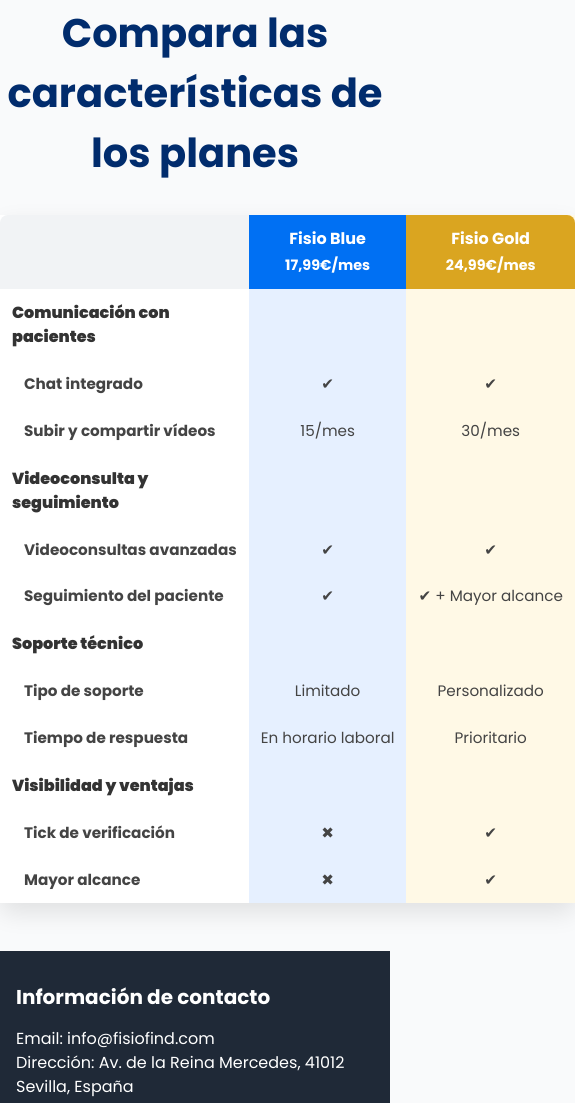
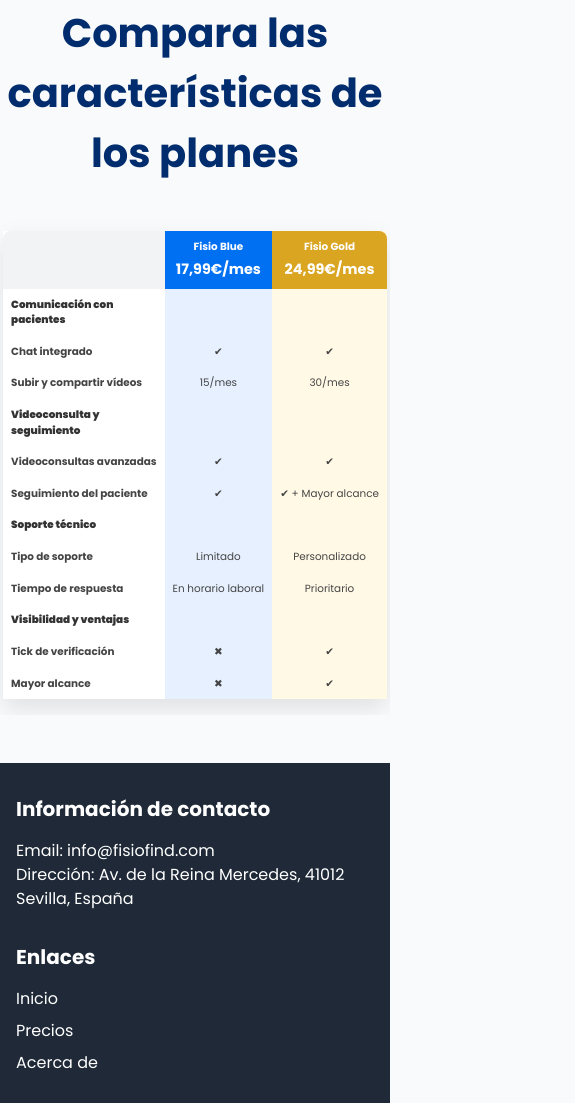
Before and after one commit to Proyecto-ISPP/Landing-Page, an Astro site: page /precios in a window 390 px wide. Shown: the part 2220-3323 px from the top of the page, 575 px wide, since content can reach past the window. Built offline with nearby package versions, Linux system fonts and the light colour scheme; Astro itself is replaced by a stand-in of ours.

Commit message:
fix: Arreglar la visualización de la tabla de precios para los móviles

```diff
--- a/src/pages/precios.astro
+++ b/src/pages/precios.astro
@@ -108,7 +108,7 @@ import gold from "../assets/gold.png";
     <h1 class="large-title" style="color: #012c6d;">
       Compara las características de los planes
     </h1>
-
+    <div class="tabla-responsive-wrapper">
       <table class="full-colored-table" id="tabla-comparativa">
         <colgroup>
           <col class="col-caracteristicas" />
@@ -196,6 +196,7 @@ import gold from "../assets/gold.png";
           </tr>
         </tbody>
       </table>
+    </div>
   </section>
 
   <script is:inline>
--- a/src/styles/precios.css
+++ b/src/styles/precios.css
@@ -379,3 +379,36 @@ h2 {
     margin-bottom: 1rem;
     margin-top: 2rem;
   }
+
+  tabla-comparativa {
+    /* Asegurarnos de que no se corte el contenido */
+    overflow-x: auto;
+    /* si usas display:block para la tabla,
+       asegúrate de darle un min-width apropiado */
+    width: 100%;
+  }
+
+  .full-colored-table table {
+    /* Así evitamos que se encoja; si le pones un min-width
+       mayor al ancho del contenedor, se mostrará scroll */
+    min-width: 600px;
+    /* Ajusta según cuántas columnas tengas */
+  }
+
+  .tabla-responsive-wrapper {
+    overflow-x: auto;
+    width: 100%;
+  }
+
+  @media (max-width: 640px) {
+    .full-colored-table th,
+    .full-colored-table td {
+      font-size: 0.65rem; /* reduce el texto */
+      padding: 0.5rem;   /* reduce la separación */
+    }
+
+    /* Puedes hacer la tabla un poco más compacta */
+    .full-colored-table {
+      border-spacing: 0.4rem;
+    }
+  }
```
Lines whose indentation alone changed are shown as unchanged.
